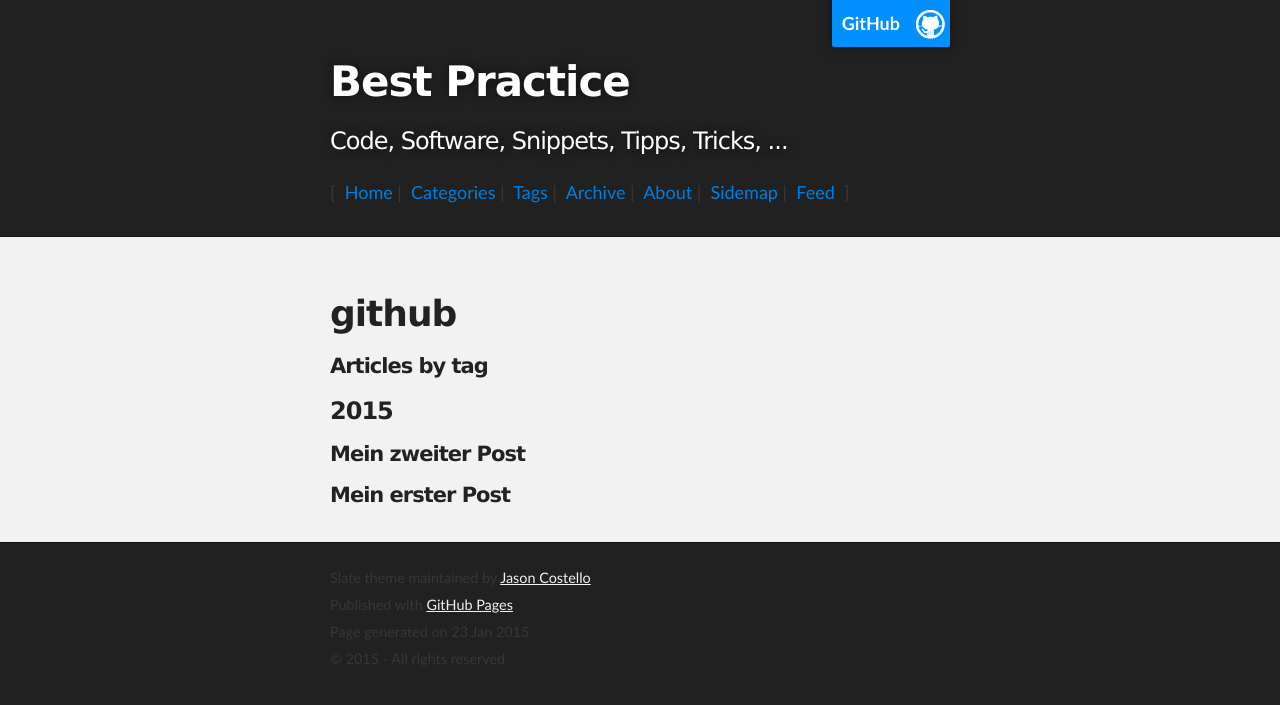
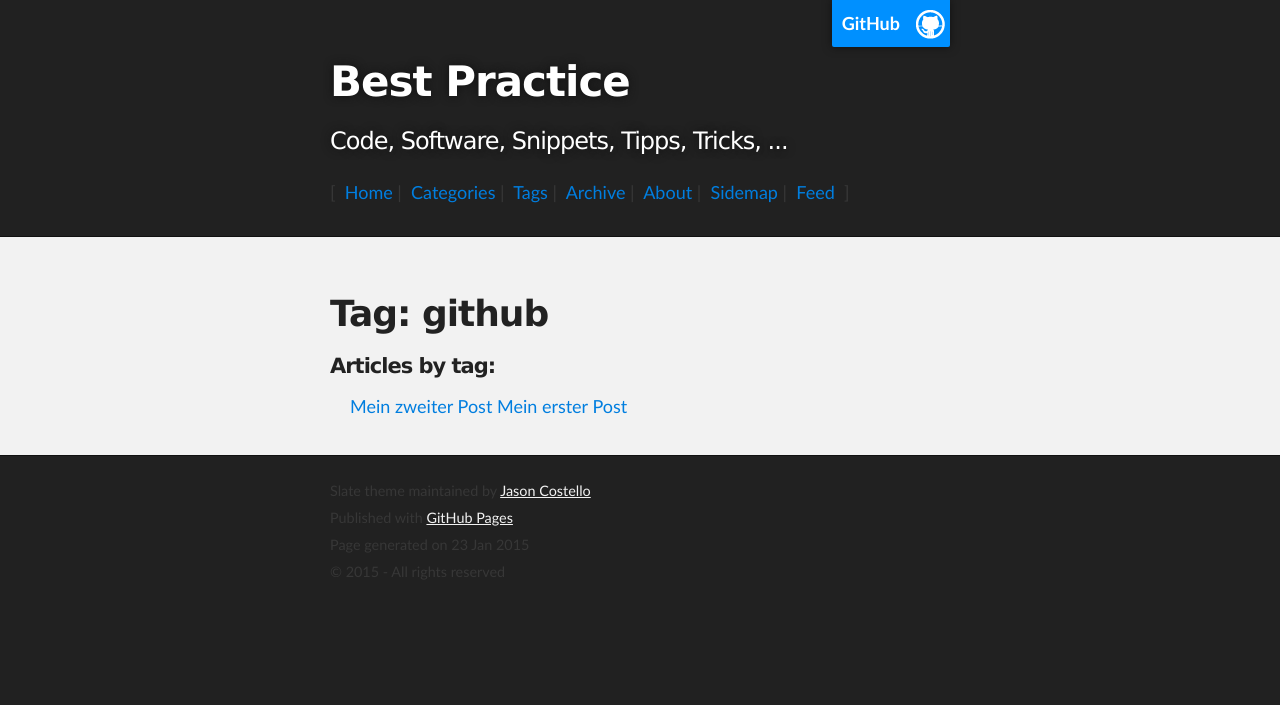
Before and after one commit to cniweb/best-practice, a Jekyll site: the page built from tag/github.md, in a window 1280 px wide. Shown: the top 705 px of the page. Built offline with Jekyll 4.4.1, drawn with Linux system fonts in a browser that asks for light colours.

Commit message:
Update Post by Tag

```diff
--- a/_layouts/posts_by_tag.html
+++ b/_layouts/posts_by_tag.html
@@ -3,35 +3,18 @@ layout: default
 ---
 
 <header id="post-header">
-    <h1 id="post-title">{{ page.tag }}</h1>
-    <h4 id="post-subtitle">Articles by tag</h4>
+    <h1 id="post-title">Tag: {{ page.tag }}</h1>
+    <h4 id="post-subtitle">Articles by tag:</h4>
 </header>
 
 <div id="post-content">
+  <ul>
     {% if site.tags[page.tag] %}
         {% for post in site.tags[page.tag] %}
-            {% capture post_year %}{{ post.date | date: '%Y' }}{% endcapture %}
-            {% if forloop.first %}
-                <h3>{{ post_year }}</h3><div class="list-group">
-            {% endif %}
-
-            {% if forloop.first == false %}
-                {% assign previous_index = forloop.index0 | minus: 1 %}
-                {% capture previous_post_year %}{{ site.tags[page.tag][previous_index].date | date: '%Y' }}{% endcapture %}
-                {% if post_year != previous_post_year %}
-                    </div><h3>{{ post_year }}</h3><div class="list-group">
-                {% endif %}
-            {% endif %}
-
-            <a href="{{ site.baseurl }}{{ post.url }}/" class="list-group-item">
-                <h4 class="list-group-item-heading">{{ post.title }}</h4>
-            </a>
-
-            {% if forloop.last %}
-                </div>
-            {% endif %}
+            <a href="{{ site.baseurl }}{{ post.url }}">{{ post.title }}</a>
         {% endfor %}
     {% else %}
         <p>There are no posts for this tag.</p>
     {% endif %}
+  </ul>
 </div>
```
